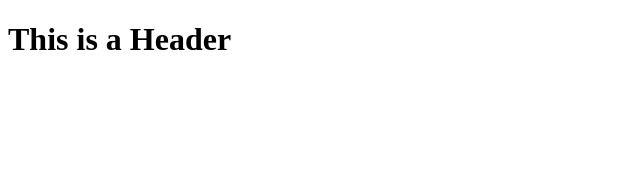
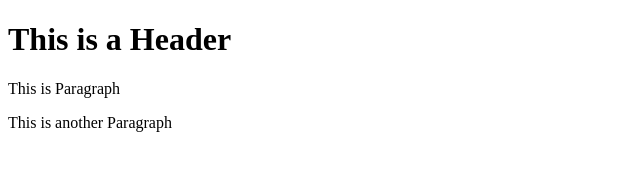
Before and after one commit to souheilhh/git-test, a plain HTML site: page index.html in a window 1280 px wide. Shown: the whole page, without its empty margins (0-640 px from the left). Drawn offline with Linux system fonts and the light colour scheme.

Commit message:
Third Commit

```diff
--- a/index.html
+++ b/index.html
@@ -2,5 +2,7 @@
 <html>
     <body>
         <h1>This is a Header</h1>
+        <p>This is Paragraph</p>
+        <p>This is another Paragraph</p>
     </body>
 </html>
```
